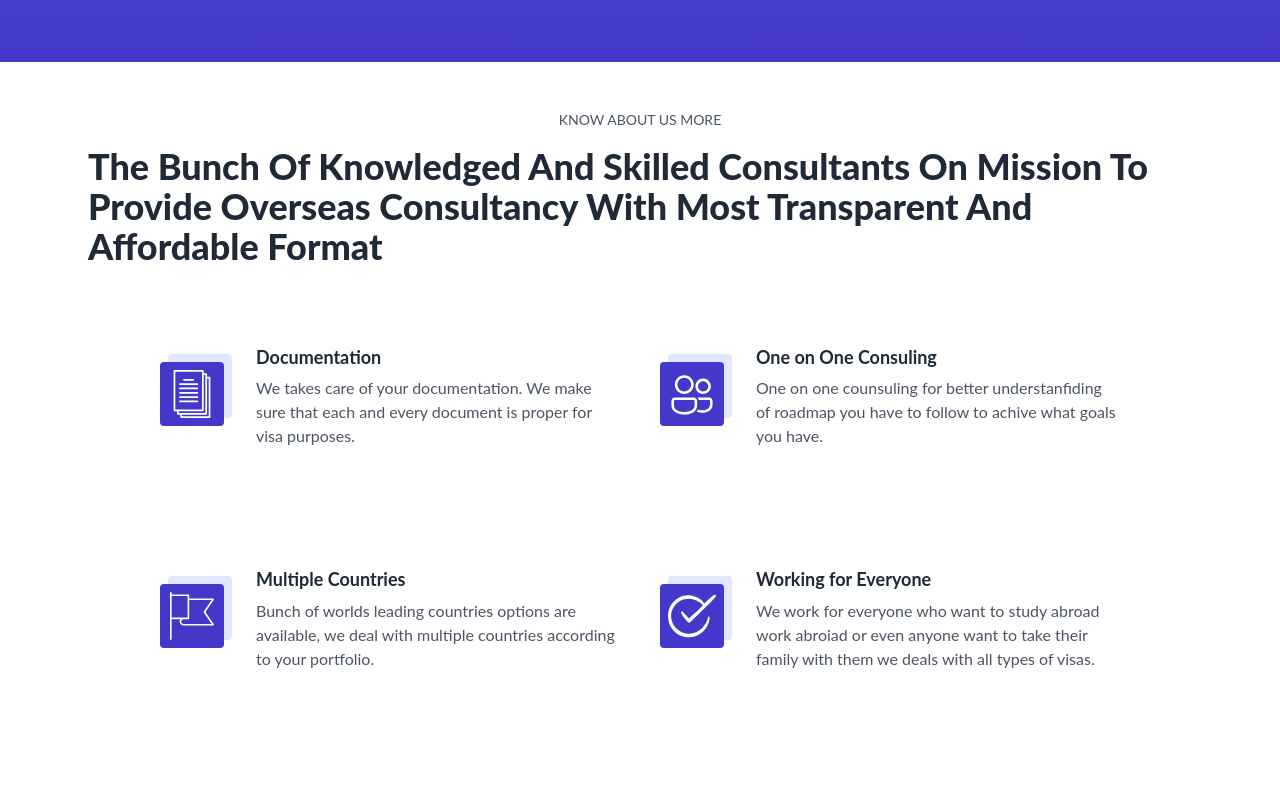
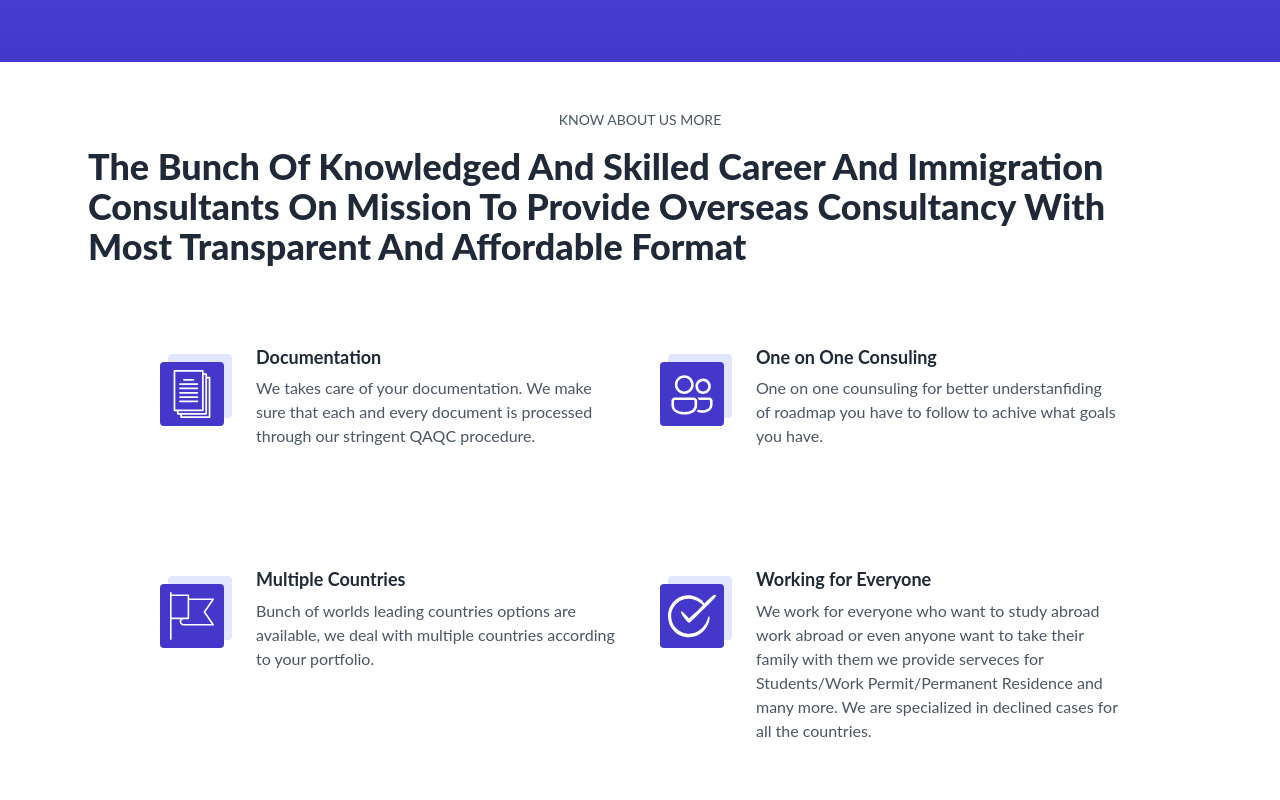
Before and after one commit to mayureshshitole/genesysglobal, a Next.js app: page / in a window 1280 px wide. Shown: the part 1440-2240 px from the top of the page. Built offline with nearby package versions, Linux system fonts and the light colour scheme.

Commit message:
grammar changes

```diff
--- a/components/AboutUs.jsx
+++ b/components/AboutUs.jsx
@@ -26,7 +26,7 @@ const AboutUs = () => {
                 tabIndex={0}
                 className="focus:outline-none text-xl md:text-3xl lg:text-4xl font-semibold text-left md:font-extrabold  leading-relaxed text-gray-800 capitalize pt-4"
               >
-                The bunch of knowledged and skilled Consultants on mission to
+                The bunch of knowledged and skilled Career and Immigration Consultants on mission to
                 provide Overseas consultancy with most transparent and
                 affordable format
               </h1>
--- a/components/Services.jsx
+++ b/components/Services.jsx
@@ -12,7 +12,7 @@ const Services = () => {
           Our Services
         </p>
       </div>
-      <div className="sm:flex flex-wrap justify-center items-center text-center gap-8  min-h-3/4 py-10 px-2 h-3/4">
+      <div className="sm:flex flex-wrap justify-center items-center text-center gap-8  min-h-8/4 py-10 px-2 h-8/4">
         {data.services.map((service, index) => (
           <div
             data-aos="fade-up"
@@ -20,7 +20,7 @@ const Services = () => {
             data-aos-easing="ease-in-sine"
             data-aos-duration="600"
             key={index}
-            className="w-full sm:w-1/2 md:w-1/2 lg:w-1/4 h-60 px-4 py-4 bg-white mt-6  shadow-lg shadow-indigo-500 rounded-lg "
+            className="w-full sm:w-1/2 md:w-1/2 lg:w-1/4 h-96 px-4 py-4 bg-white mt-6  shadow-lg shadow-indigo-500 rounded-lg "
           >
             <div className="flex-shrink-0">
               <div className="flex items-center mx-auto justify-center h-12 w-12 rounded-md bg-indigo-500 text-gray-800">
@@ -39,7 +39,7 @@ const Services = () => {
             <h3 className="text-2xl sm:text-xl text-gray-700 font-semibold  py-4">
               {service.title}
             </h3>
-            <p className="text-md  text-gray-500  py-4">{service.desc}</p>
+            <p className="text-md text-left text-gray-500  py-4">{service.desc}</p>
           </div>
         ))}
       </div>
--- a/data.js
+++ b/data.js
@@ -1,8 +1,8 @@
 export default {
   contact: {
     email: "contact@genesysglobal.com",
-    whatsapp: "+919082939164",
-    call: "+919082939164",
+    whatsapp: "+918850526824",
+    call: "+918850526824",
     map: "https://www.google.co.in/maps/place/Gateway+Of+India+Mumbai/@18.9219841,72.8324656,17z/data=!3m1!4b1!4m5!3m4!1s0x3be7d1c73a0d5cad:0xc70a25a7209c733c!8m2!3d18.9219841!4d72.8346543",
   },
 
@@ -29,7 +29,7 @@ export default {
     },
     {
       purpose: "Visit",
-      quote: "the world is your oyster! travel far and beyond",
+      quote: "The world is your oyster! travel far and beyond",
       image:
         "https://images.unsplash.com/photo-1602131137569-c4bf5187cb8c?ixlib=rb-1.2.1&ixid=MnwxMjA3fDB8MHxwaG90by1wYWdlfHx8fGVufDB8fHx8&auto=format&fit=crop&w=1170&q=80",
     },
@@ -114,22 +114,22 @@ export default {
   services: [
     {
       title: "Education",
-      desc: "Study in worlds renowned universities. Multiple countries option with both Bacherlors and Masters Courses",
+      desc: "Cutting edge 1:1 Counseling for Studies Abroad Selection of Universities and Programs, Pre-Application processs,admission formalities, Preperation of documents, Coaching for high competitive tests, Availing scholarship, Acquing financial aid, Visa counseling, Interview preparation, Pre-departure counseling, travel arrangement, LORs, SOPs",
     },
     {
-      title: "Service",
-      desc: "Wrok abroad with PR supported in multiple countries. Support for both job search and PR.",
+      title: "Complex and Denied Cases",
+      desc: "Visa Declined? Unlawful in reasons? Struggling with PR and Work Permits? We are here to help you and main thing is that we are specilized in handling rejected cases!",
     },
     {
-      title: "Family Imigration",
-      desc: "Take your family with you if you have PR of any country we support all kind of relations migration.",
+      title: "Migration Services",
+      desc: "Work permits, Permanent residence, Family sponsorship, Investor Visas, Extension of Status, Interview Preperations for all kind of formats, IELTS- General Preparation",
     },
   ],
 
   fourAbout: [
     {
       title: "Documentation",
-      desc: "We takes care of your documentation. We make sure that each and every document is proper for visa purposes.",
+      desc: "We takes care of your documentation. We make sure that each and every document is processed through our stringent QAQC procedure.",
       img: "/documents.svg",
     },
     {
@@ -144,7 +144,7 @@ export default {
     },
     {
       title: "Working for Everyone",
-      desc: "We work for everyone who want to study abroad work abroiad or even anyone want to take their family with them we deals with all types of visas.",
+      desc: "We work for everyone who want to study abroad work abroad or even anyone want to take their family with them we provide serveces for Students/Work Permit/Permanent Residence and many more. We are specialized in declined cases for all the countries.",
       img: "/checked.svg",
     },
   ],
```
